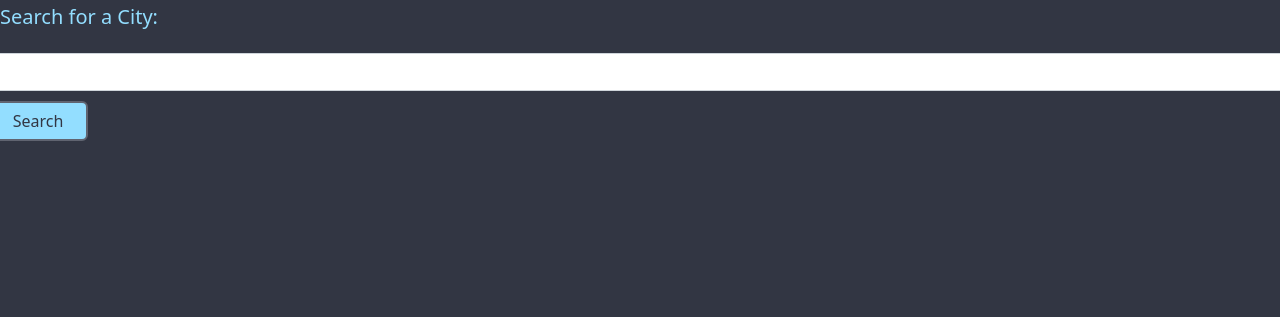
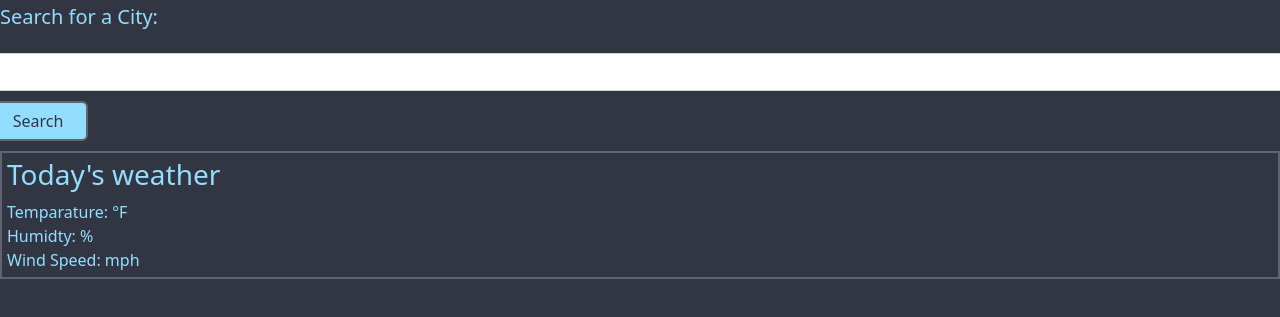
Before and after one commit to domconf/WeatherDashboard, a plain HTML site: page index.html in a window 1280 px wide. Shown: the part 103-420 px from the top of the page. Drawn offline with nearby package versions, Linux system fonts and the light colour scheme.

Commit message:
created and styled weathercards

```diff
--- a/assets/style.css
+++ b/assets/style.css
@@ -21,3 +21,17 @@ h1 {
 h5 {
     color: #93deff;
 }
+
+.cards {
+    margin-top: 10px;
+    padding: 5px;
+    border: solid #606470 2px;
+}
+
+h3 {
+    color: #93deff;
+}
+
+.weathercard {
+    color: #93deff;
+}
--- a/index.html
+++ b/index.html
@@ -24,6 +24,13 @@
             <input class="form-control" id="city-input">
             <button class="btn btn-info" id="searchBtn">Search</button>
         </div>
+        <div class="cards" id="city-result">
+            <h3>Today's weather <span id="city-result"></span> <span id="current-date"></span></h3>
+            <div id="current"></div>
+            <div class="weathercard">Temparature: <span id="current-temp">°F</span></div>
+            <div class="weathercard">Humidty: <span id="current-humid"></span>%</div>
+            <div class="weathercard">Wind Speed: <span id="current-wind"></span>mph</div>
+        </div>
     </div>
 </body>
 
```
